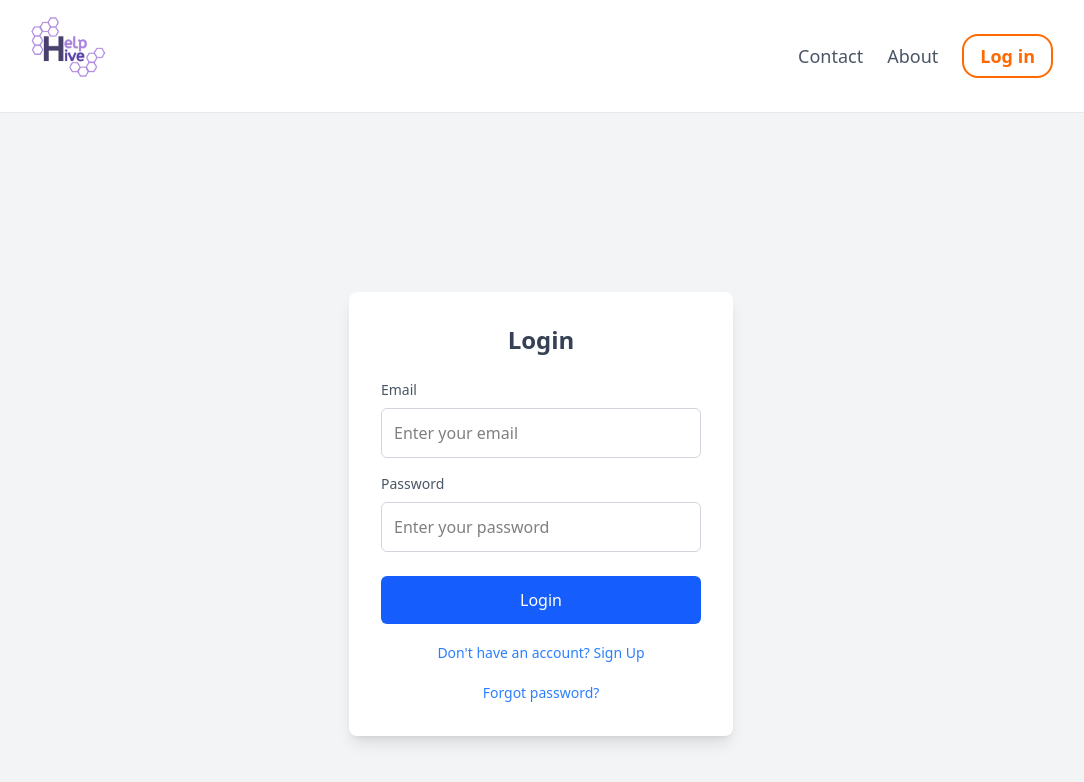
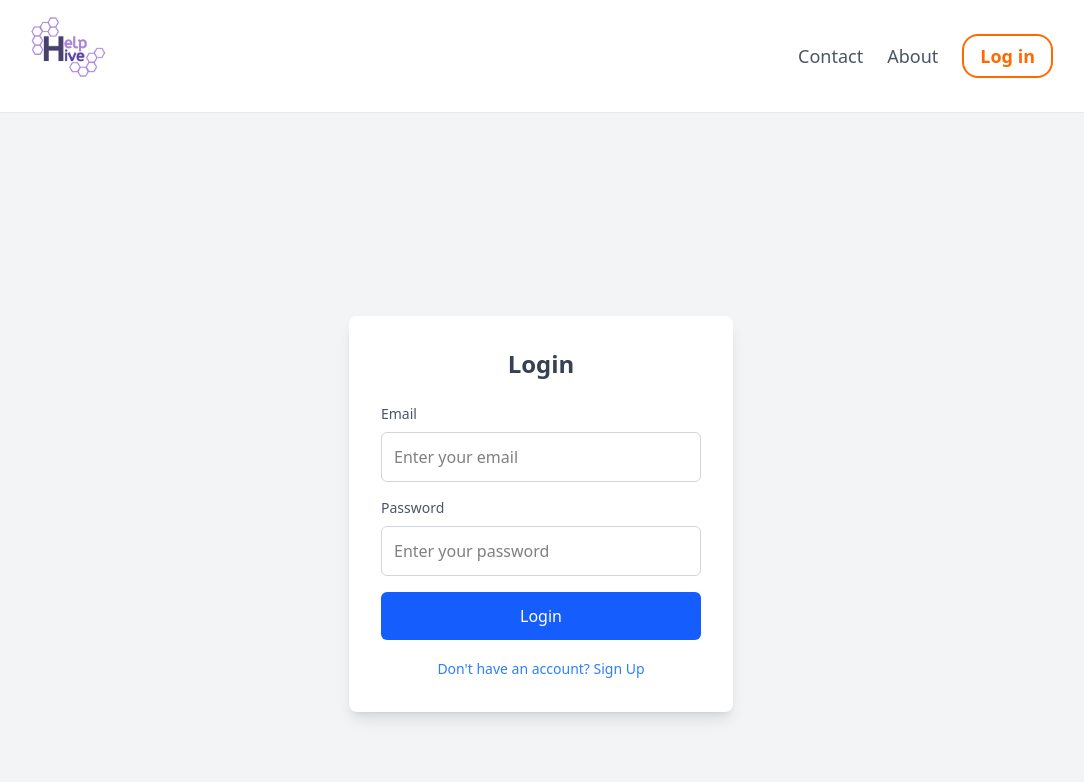
Before and after one commit to 3-knuckle-heads/HelpHive, a React (Vite) app in the folder FrontEnd/help-hive/: page /login in a window 1280 px wide. Shown: the top 782 px of the page, without its empty margins (99-1183 px from the left). Built offline with nearby package versions, Linux system fonts and the light colour scheme.

Commit message:
formik
formik install and trying to use it in log in page

```diff
--- a/FrontEnd/help-hive/package.json
+++ b/FrontEnd/help-hive/package.json
@@ -11,10 +11,12 @@
   },
   "dependencies": {
     "@tailwindcss/vite": "^4.0.0",
+    "formik": "^2.4.6",
     "react": "^18.3.1",
     "react-dom": "^18.3.1",
     "react-router-dom": "^7.1.3",
-    "tailwindcss": "^4.0.0"
+    "tailwindcss": "^4.0.0",
+    "yup": "^1.6.1"
   },
   "devDependencies": {
     "@eslint/js": "^9.17.0",
--- a/FrontEnd/help-hive/src/pages/Login.jsx
+++ b/FrontEnd/help-hive/src/pages/Login.jsx
@@ -1,42 +1,32 @@
 import React, { useState } from 'react';
+import { Formik, Form, Field, ErrorMessage } from 'formik';
+import * as Yup from 'yup';
 
 const LoginPage = () => {
-  const [email, setEmail] = useState('');
-  const [password, setPassword] = useState('');
-  const [error, setError] = useState('');
-  const [loading, setLoading] = useState(false);
   const [isSignup, setIsSignup] = useState(false);
 
-  const handleSubmit = async (e) => {
-    e.preventDefault();
+  const validationSchema = Yup.object({
+    email: Yup.string()
+      .email('Invalid email address')
+      .required('Email is required'),
+    password: Yup.string()
+      .min(6, 'Password must be at least 6 characters')
+      .required('Password is required'),
+    confirmPassword: Yup.string()
+      .oneOf([Yup.ref('password'), null], 'Passwords must match')
+      .when('isSignup', {
+        is: true,
+        then: (schema) => schema.required('Confirm Password is required'),
+      }),
+  });
 
-    const regex = /^[a-zA-Z0-9._%+-]+@[a-zA-Z0-9.-]+\.[a-zA-Z]{2,}$/;
-
-
-
-
-    if (!email || !password || regex) {
-      setError('Both email and password are required!');
-      return;
-    }
-
-    setError('');
-    setLoading(true);
-
-
+  const handleSubmit = (values, { setSubmitting, resetForm }) => {
     setTimeout(() => {
-      setLoading(false);
-      console.log('Email:', email);
-      console.log('Password:', password);
+      console.log('Form Values:', values);
       alert(`${isSignup ? 'Sign up' : 'Login'} successful!`);
+      setSubmitting(false);
+      resetForm();
     }, 2000);
-  };
-
-  const toggleForm = () => {
-    setIsSignup(!isSignup);
-    setEmail('');
-    setPassword('');
-    setError('');
   };
 
   return (
@@ -46,81 +36,63 @@ const LoginPage = () => {
           {isSignup ? 'Sign Up' : 'Login'}
         </h2>
 
-
-        {error && <p className="text-red-500 text-sm text-center mb-4">{error}</p>}
-
-        <form onSubmit={handleSubmit}>
+        <Formik
+          initialValues={{ email: '', password: '', confirmPassword: '' }}
+          validationSchema={validationSchema}
+          onSubmit={handleSubmit}
+        >
+          {({ isSubmitting }) => (
+            <Form>
               <div className="mb-4">
                 <label htmlFor="email" className="block text-sm font-medium text-gray-600">Email</label>
-            <input
+                <Field
                   type="email"
-              id="email"
                   name="email"
                   className="w-full p-3 border border-gray-300 rounded-md mt-2 focus:outline-none focus:ring-2 focus:ring-blue-500"
                   placeholder="Enter your email"
-              value={email}
-              onChange={(e) => setEmail(e.target.value)}
-              required
                 />
+                <ErrorMessage name="email" component="p" className="text-red-500 text-sm mt-1" />
               </div>
 
-          <div className="mb-6">
+              <div className="mb-4">
                 <label htmlFor="password" className="block text-sm font-medium text-gray-600">Password</label>
-            <input
+                <Field
                   type="password"
-              id="password"
                   name="password"
                   className="w-full p-3 border border-gray-300 rounded-md mt-2 focus:outline-none focus:ring-2 focus:ring-blue-500"
                   placeholder="Enter your password"
-              value={password}
-              onChange={(e) => setPassword(e.target.value)}
-              required
                 />
+                <ErrorMessage name="password" component="p" className="text-red-500 text-sm mt-1" />
               </div>
 
-          {/* If it's signup, show additional fields like "Confirm Password" */}
               {isSignup && (
-            <div className="mb-6">
+                <div className="mb-4">
                   <label htmlFor="confirmPassword" className="block text-sm font-medium text-gray-600">Confirm Password</label>
-              <input
+                  <Field
                     type="password"
-                id="confirmPassword"
                     name="confirmPassword"
                     className="w-full p-3 border border-gray-300 rounded-md mt-2 focus:outline-none focus:ring-2 focus:ring-blue-500"
                     placeholder="Confirm your password"
-                required
                   />
+                  <ErrorMessage name="confirmPassword" component="p" className="text-red-500 text-sm mt-1" />
                 </div>
               )}
 
               <button
                 type="submit"
-            className={`w-full py-3 ${loading ? 'bg-gray-400' : 'bg-blue-600'} text-white rounded-md hover:bg-blue-700 focus:outline-none focus:ring-2 focus:ring-blue-500`}
-            disabled={loading}
+                className={`w-full py-3 ${isSubmitting ? 'bg-gray-400' : 'bg-blue-600'} text-white rounded-md hover:bg-blue-700 focus:outline-none focus:ring-2 focus:ring-blue-500`}
+                disabled={isSubmitting}
               >
-            {loading ? (
-              <svg className="animate-spin h-5 w-5 mr-3 inline-block" xmlns="http://www.w3.org/2000/svg" viewBox="0 0 24 24">
-                <circle className="opacity-25" cx="12" cy="12" r="10" stroke="currentColor" strokeWidth="4"></circle>
-                <path className="opacity-75" fill="currentColor" d="M4 12a8 8 0 1 1 16 0 8 8 0 0 1-16 0z"></path>
-              </svg>
-            ) : (
-              isSignup ? 'Sign Up' : 'Login'
+                {isSubmitting ? 'Processing...' : isSignup ? 'Sign Up' : 'Login'}
+              </button>
+            </Form>
           )}
-          </button>
-        </form>
+        </Formik>
 
         <div className="text-center mt-4">
-          <a
-            href="#"
-            className="text-sm text-blue-500 hover:underline"
-            onClick={toggleForm}
-          >
+          <button onClick={() => setIsSignup(!isSignup)} className="text-sm text-blue-500 hover:underline">
             {isSignup ? 'Already have an account? Login' : "Don't have an account? Sign Up"}
-          </a>
-        </div>
-
-        <div className="text-center mt-4">
-          <a href="#" className="text-sm text-blue-500 hover:underline">Forgot password?</a>
+          </button>
         </div>
       </div>
     </div>
```
Also changed, not shown: 1 other file (tests, documents, lock files or other folders). Lines whose indentation alone changed are shown as unchanged.
